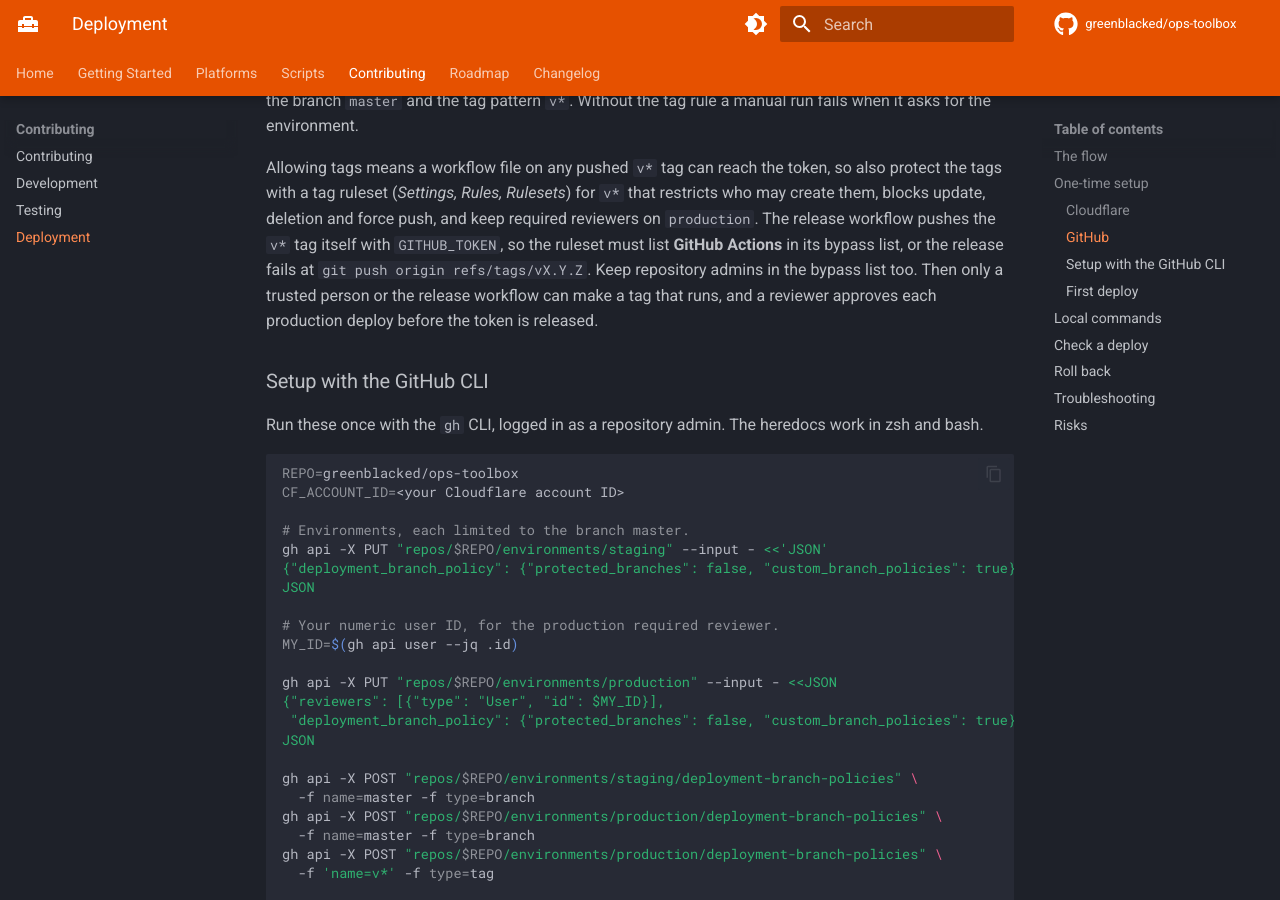
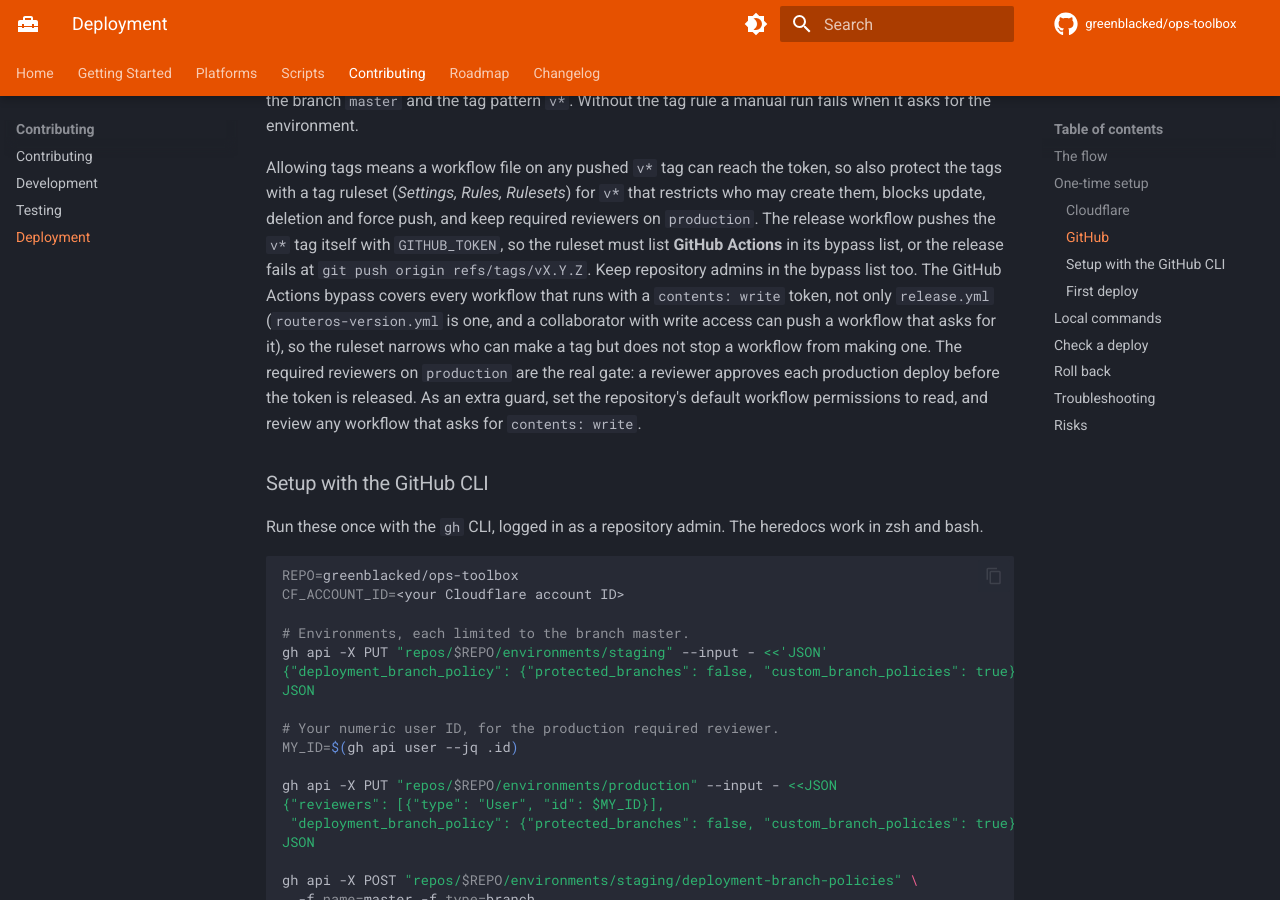
Before and after one commit to greenblacked/ops-toolbox, an MkDocs documentation site: the page built from docs/contributing/deployment.md, in a window 1280 px wide and 900 px high, scrolled down 2796 px. Built offline with MkDocs 1.6.1 and Material for MkDocs 9.7.7, drawn with Linux system fonts in a browser that asks for light colours; comment, search, counter and statistics services are not loaded.

Commit message:
docs: say the tag bypass covers all contents-write workflows

```diff
--- a/docs/contributing/deployment.md
+++ b/docs/contributing/deployment.md
@@ -125,9 +125,14 @@
 the `v*` tag itself with `GITHUB_TOKEN`, so the ruleset must list **GitHub
 Actions** in its bypass list, or the release fails at
 `git push origin refs/tags/vX.Y.Z`. Keep repository admins in the bypass list
-too. Then only a trusted person or the release workflow can make a tag that
-runs, and a reviewer approves each production deploy before the token is
-released.
+too. The GitHub Actions bypass covers every workflow that runs with a
+`contents: write` token, not only `release.yml` (`routeros-version.yml` is one,
+and a collaborator with write access can push a workflow that asks for it), so
+the ruleset narrows who can make a tag but does not stop a workflow from
+making one. The required reviewers on `production` are the real gate: a
+reviewer approves each production deploy before the token is released. As an
+extra guard, set the repository's default workflow permissions to read, and
+review any workflow that asks for `contents: write`.
 
 ### Setup with the GitHub CLI
 
```
Also changed, not shown: CONTRIBUTING.md (+5 -3 lines).
